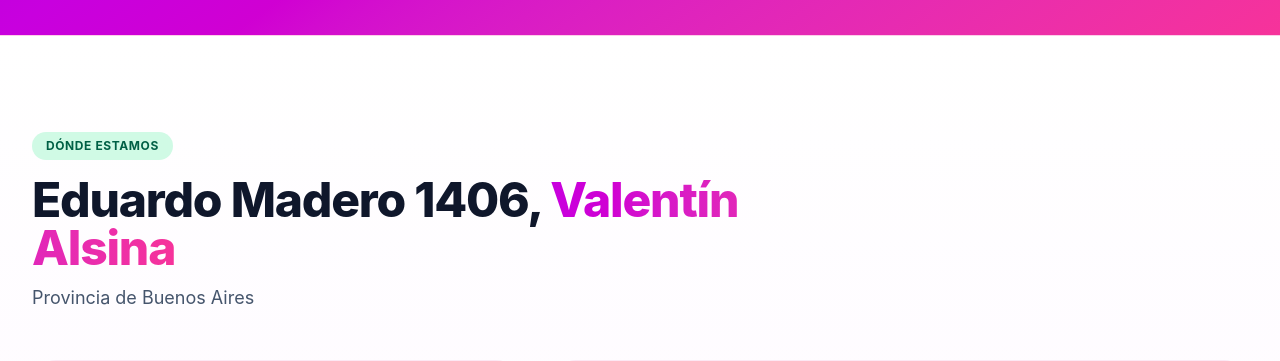
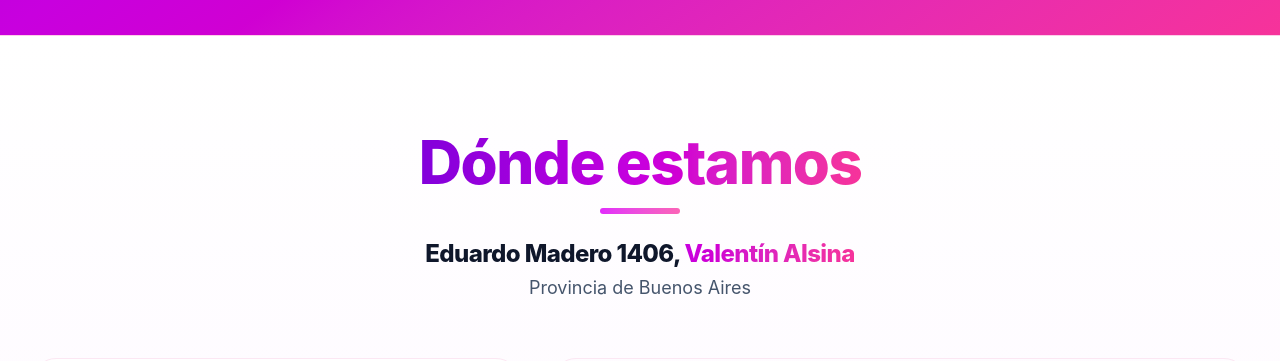
Before and after one commit to LuisLazaro12319/odonto-z, a React (Vite) app: page / in a window 1280 px wide. Shown: the part 4100-4461 px from the top of the page. Built offline with nearby package versions, Linux system fonts and the light colour scheme; grey boxes are pictures that could not be loaded.

Commit message:
Donde estamos: titulo con el mismo estilo que las demas secciones (sin capsula verde)
Co-Authored-By: Claude Sonnet 5.5 <noreply@anthropic.com>

```diff
--- a/src/components/LocationSection.tsx
+++ b/src/components/LocationSection.tsx
@@ -18,20 +18,24 @@ export const LocationSection: React.FC = () => {
   return (
     <section
       id="ubicacion"
-      className="py-20 lg:py-24 bg-gradient-to-b from-white to-fuchsia-50 border-b border-pink-100"
+      className="py-14 md:py-20 lg:py-24 bg-gradient-to-b from-white to-fuchsia-50 border-b border-pink-100"
     >
       <div className="max-w-7xl mx-auto px-4 sm:px-6 lg:px-8">
-        <div className="max-w-3xl mb-12">
-          <div className="inline-block px-3.5 py-1.5 rounded-full bg-emerald-100 text-emerald-800 text-xs font-bold uppercase tracking-wider mb-4">
-            Dónde estamos
-          </div>
-          <h2 className="text-3xl sm:text-4xl lg:text-5xl font-extrabold text-slate-900 tracking-tight mb-3">
+        {/* Título con el mismo estilo que las demás secciones: grande, centrado y con degradado */}
+        <div className="text-center max-w-3xl mx-auto mb-10 md:mb-14">
+          <h2 className="text-4xl sm:text-5xl lg:text-6xl font-extrabold tracking-tight">
+            <span className="bg-gradient-to-r from-purple-700 via-fuchsia-600 to-pink-500 bg-clip-text text-transparent">
+              Dónde estamos
+            </span>
+          </h2>
+          <div className="mx-auto mt-4 mb-6 h-1.5 w-20 rounded-full bg-gradient-to-r from-fuchsia-500 to-pink-400" />
+          <h3 className="text-xl sm:text-2xl font-extrabold text-slate-900 tracking-tight mb-1">
             {CLINIC.street},{' '}
             <span className="bg-gradient-to-r from-fuchsia-600 to-pink-500 bg-clip-text text-transparent">
               {CLINIC.locality}
             </span>
-          </h2>
-          <p className="text-lg text-slate-600">{CLINIC.province}</p>
+          </h3>
+          <p className="text-base sm:text-lg text-slate-600">{CLINIC.province}</p>
         </div>
 
         <div className="grid grid-cols-1 lg:grid-cols-12 gap-8 items-start">
```
